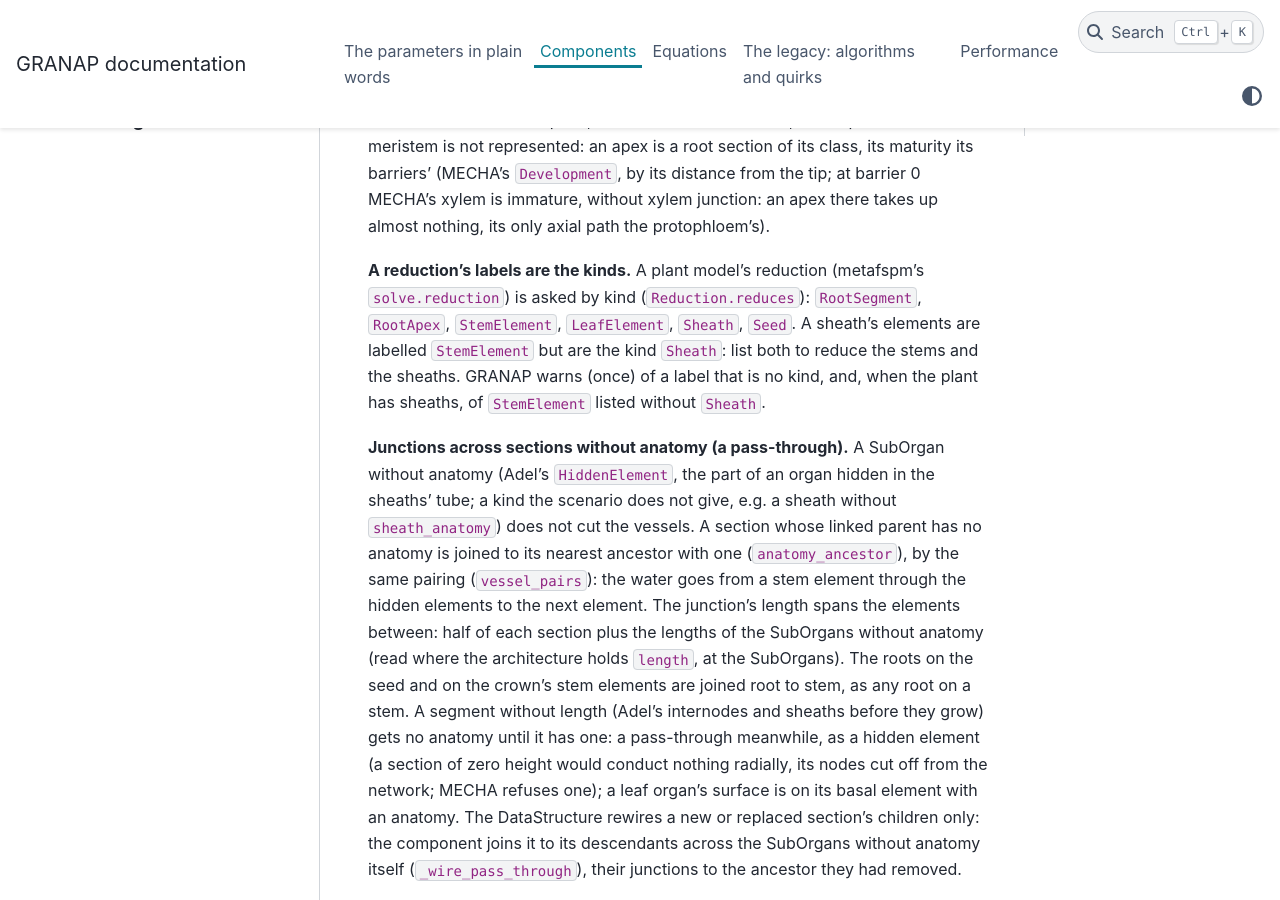
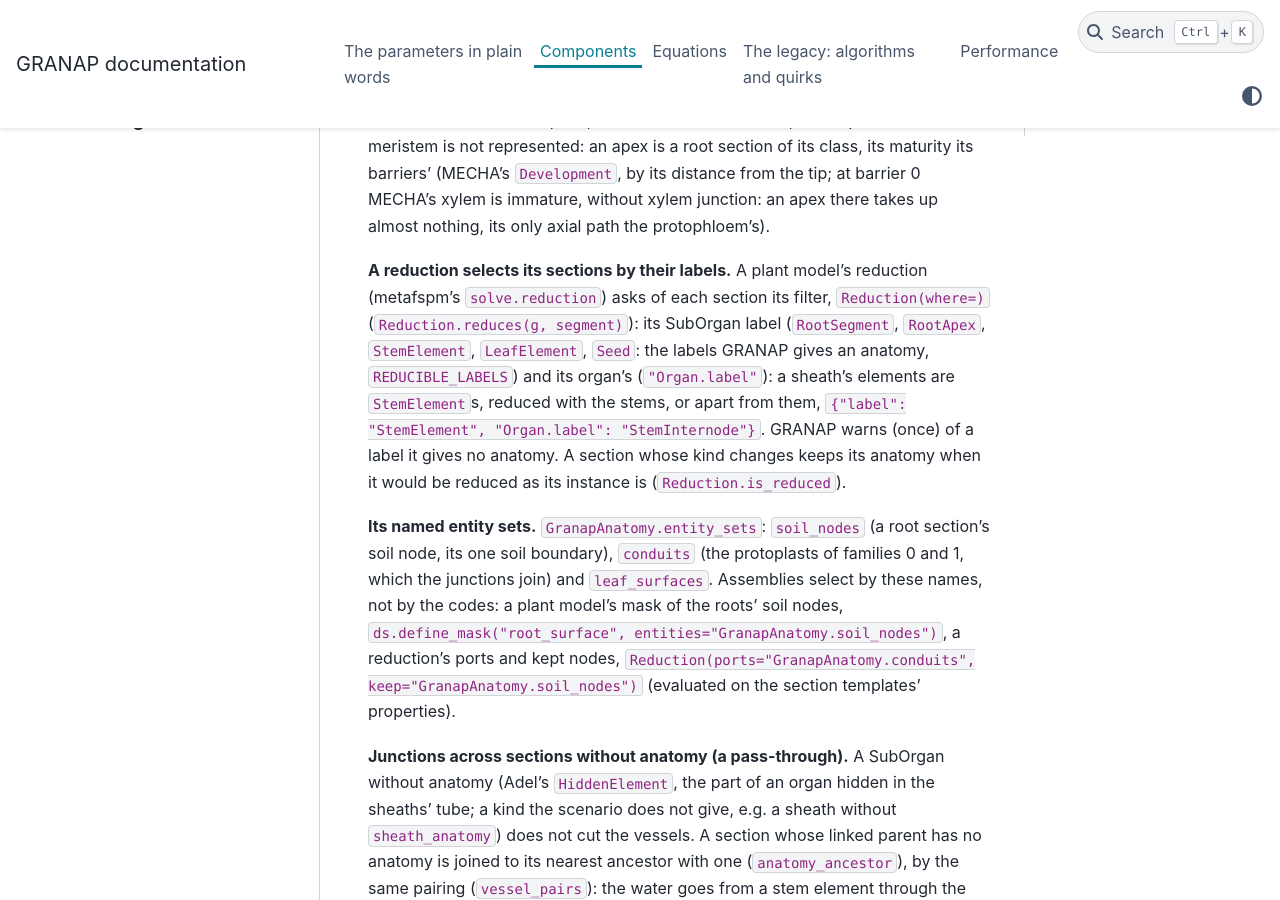
Before and after one commit to openalea-incubator/GRANAP-dev, a Sphinx documentation site: the page built from doc/components.rst, in a window 1280 px wide and 900 px high, scrolled down 1926 px. Built offline with Sphinx 7.4.7 and the PyData theme 0.15.4, drawn with Linux system fonts in a browser that asks for light colours; pages that are not in the unit, such as notebooks, are missing from menus; the version number could not be read and is left out; grey boxes are pictures that could not be loaded.

Commit message:
Named entity sets (GranapAnatomy.entity_sets: soil_nodes, conduits, leaf_surfaces; the conduits staticmethod removed); the reduction asked per segment by its filter (Reduction.reduces(g, segment), where=; is_reduced for a changed kind), no Sheath kind trick, a warning for a label without anatomy; tests, docs

```diff
--- a/doc/components.rst
+++ b/doc/components.rst
@@ -55,11 +55,20 @@ reduced or not as before), else replaced. The meristem is not represented: an ap
 class, its maturity its barriers' (MECHA's ``Development``, by its distance from the tip; at barrier 0 MECHA's xylem is
 immature, without xylem junction: an apex there takes up almost nothing, its only axial path the protophloem's).
 
-**A reduction's labels are the kinds.** A plant model's reduction (metafspm's ``solve.reduction``) is asked by kind
-(``Reduction.reduces``): ``RootSegment``, ``RootApex``, ``StemElement``, ``LeafElement``, ``Sheath``, ``Seed``. A
-sheath's elements are labelled ``StemElement`` but are the kind ``Sheath``: list both to reduce the stems and the
-sheaths. GRANAP warns (once) of a label that is no kind, and, when the plant has sheaths, of ``StemElement`` listed without
-``Sheath``.
+**A reduction selects its sections by their labels.** A plant model's reduction (metafspm's ``solve.reduction``)
+asks of each section its filter, ``Reduction(where=)`` (``Reduction.reduces(g, segment)``): its SubOrgan label
+(``RootSegment``, ``RootApex``, ``StemElement``, ``LeafElement``, ``Seed``: the labels GRANAP gives an anatomy,
+``REDUCIBLE_LABELS``) and its organ's (``"Organ.label"``): a sheath's elements are ``StemElement``\ s, reduced with the
+stems, or apart from them, ``{"label": "StemElement", "Organ.label": "StemInternode"}``. GRANAP warns (once) of a
+label it gives no anatomy. A section whose kind changes keeps its anatomy when it would be reduced as its instance
+is (``Reduction.is_reduced``).
+
+**Its named entity sets.** ``GranapAnatomy.entity_sets``: ``soil_nodes`` (a root section's soil node, its one soil
+boundary), ``conduits`` (the protoplasts of families 0 and 1, which the junctions join) and ``leaf_surfaces``.
+Assemblies select by these names, not by the codes: a plant model's mask of the roots' soil nodes,
+``ds.define_mask("root_surface", entities="GranapAnatomy.soil_nodes")``, a reduction's ports and kept nodes,
+``Reduction(ports="GranapAnatomy.conduits", keep="GranapAnatomy.soil_nodes")`` (evaluated on the section templates'
+properties).
 
 **Junctions across sections without anatomy (a pass-through).** A SubOrgan without anatomy (Adel's
 ``HiddenElement``, the part of an organ hidden in the sheaths' tube; a kind the scenario does not give, e.g. a sheath
```
Also changed, not shown: 3 other files.
